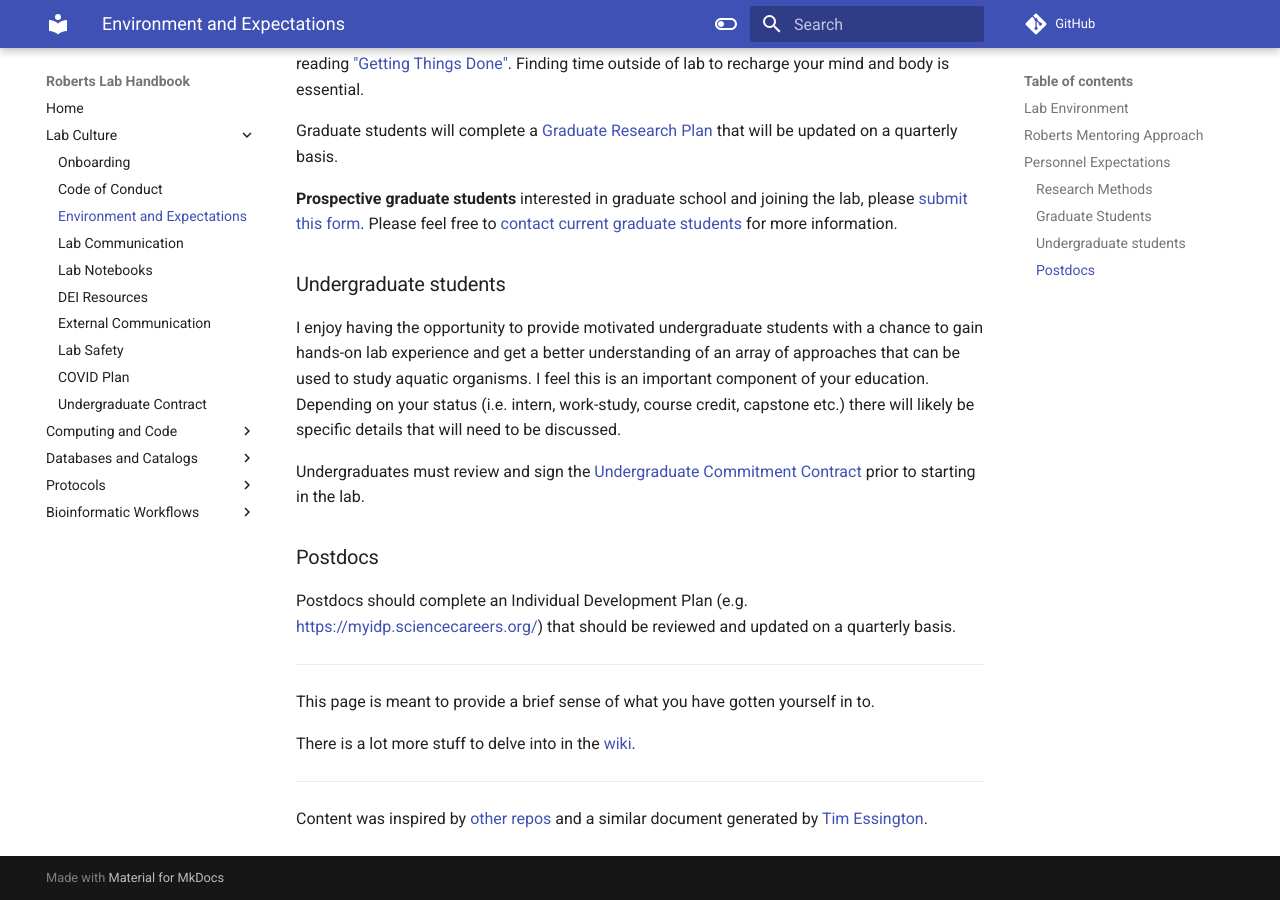
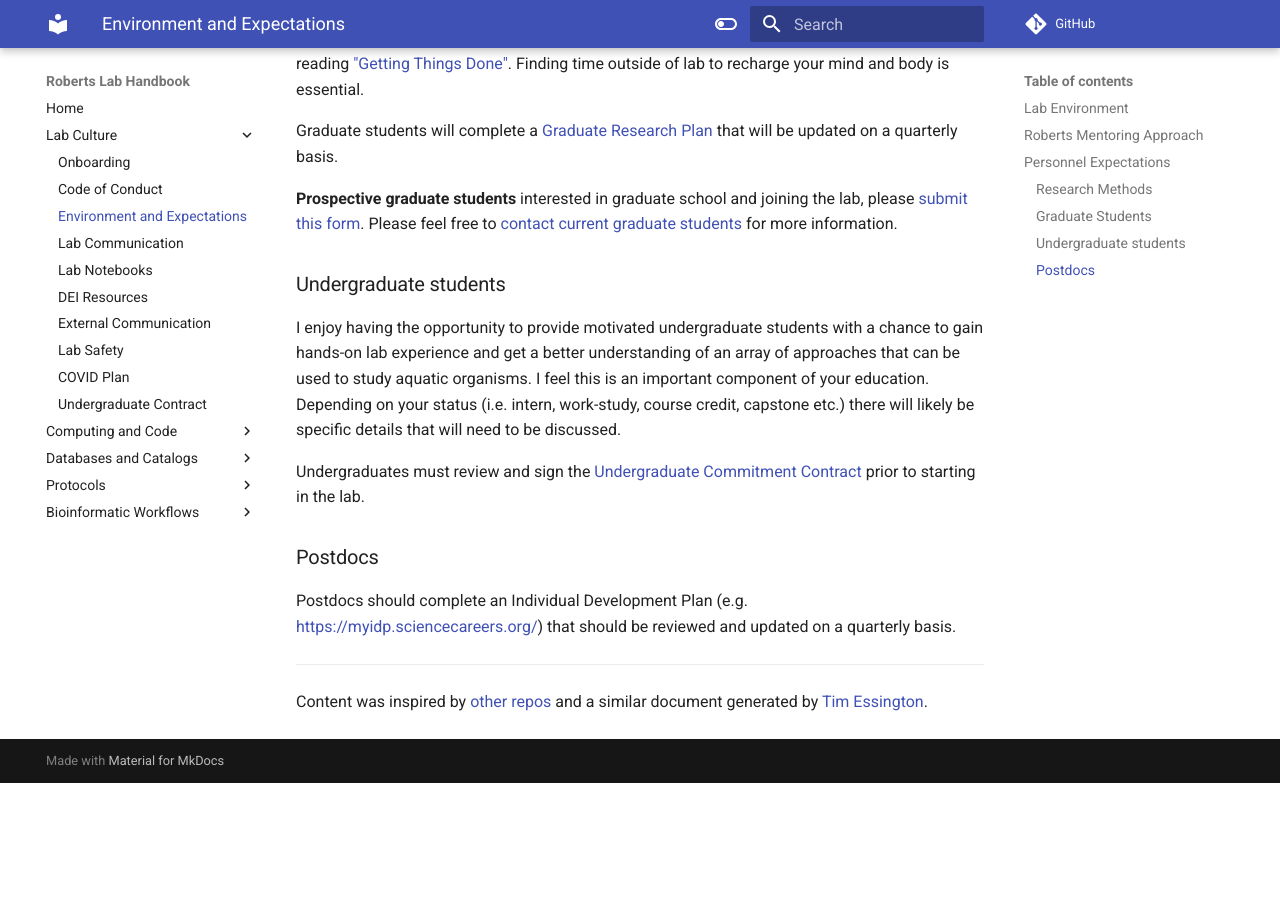
Before and after one commit to RobertsLab/resources, an MkDocs documentation site: the page built from docs/Environment-and-Expectations.md, in a window 1280 px wide and 900 px high, scrolled down 2968 px. Built offline with MkDocs 1.6.1 and Material for MkDocs 9.7.7, drawn with Linux system fonts in a browser that asks for light colours; comment, search, counter and statistics services are not loaded; after the commit the page ends 3751 px from its top, so only the background shows below that.

Commit message:
removed link to defunk wiki

```diff
--- a/docs/Environment-and-Expectations.md
+++ b/docs/Environment-and-Expectations.md
@@ -71,10 +71,4 @@ Postdocs should complete an Individual Development Plan (e.g. [https://myidp.sci
 
 
 ---
-
-This page is meant to provide a brief sense of what you have gotten yourself in to.
-
-There is a lot more stuff to delve into in the [wiki](https://github.com/RobertsLab/resources/wiki).
-
----
 Content was inspired by [other](https://github.com/WhitakerLab/Onboarding) [repos](https://github.com/BikLab/lab-onboarding) and a similar document generated by [Tim Essington](https://fish.uw.edu/faculty/tim-essington/).
```
